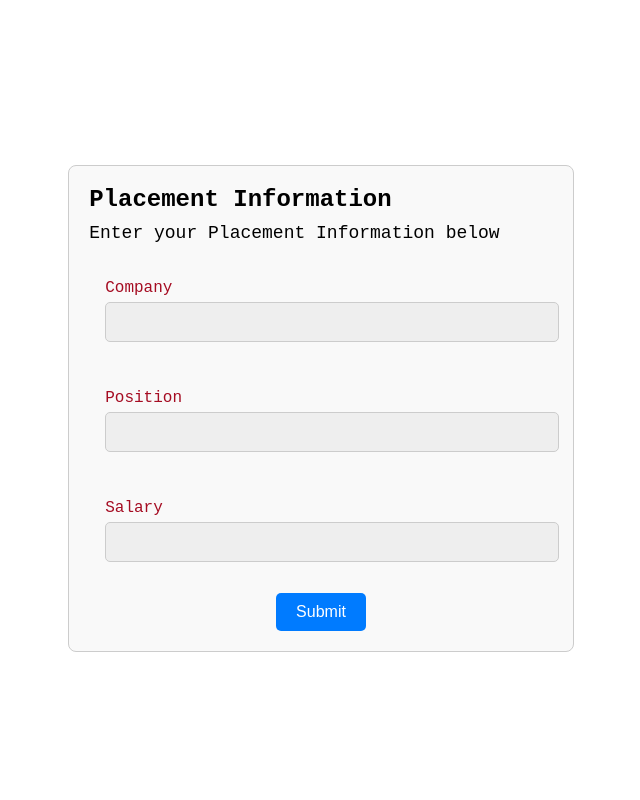
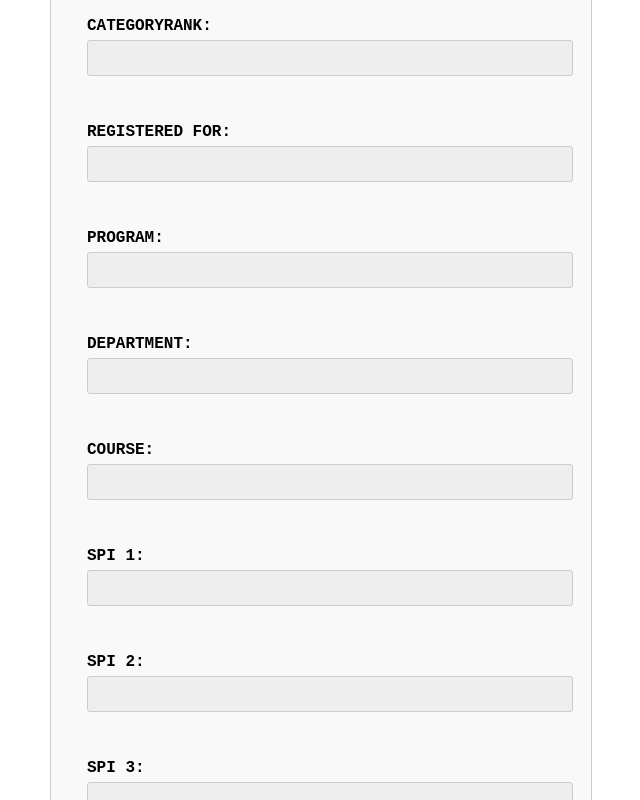
Before and after one commit to KushalHarsora/Placement-Portal, a React (Create React App) app in the folder frontend/placement/: page /placementinfo in a window 1280 px wide. Shown: the top 800 px of the page, without its empty margins (319-959 px from the left). Built offline with nearby package versions, Linux system fonts and the light colour scheme; the HTML template or start-up script is replaced by a standard one; a web font is replaced by a local one.

Commit message:
form update

```diff
--- a/frontend/placement/src/components/PlacementInfo/PlacementInfo.css
+++ b/frontend/placement/src/components/PlacementInfo/PlacementInfo.css
@@ -63,3 +63,68 @@ input[type="text"] {
 .placementInfoButton button:hover {
     background-color: #0056b3;
 }
+
+.placementInfoMain {
+    display: flex;
+    justify-content: center;
+    align-items: center;
+    height: 100vh;
+}
+
+.placementInfoComponent {
+    width: 90%;
+    max-width: 500px;
+    padding: 20px;
+    border: 1px solid #ccc;
+    border-radius: 5px;
+    background-color: #f9f9f9;
+}
+
+.placementInfoHeader {
+    margin-bottom: 20px;
+    text-align: center;
+}
+
+.placementInfoNameMain {
+    font-size: 20px;
+    font-weight: bold;
+}
+
+.placementInfoName {
+    font-size: 16px;
+    color: #666;
+}
+
+.inputSection {
+    margin-bottom: 15px;
+}
+
+.inputSection label {
+    display: block;
+    margin-bottom: 5px;
+    font-weight: bold;
+}
+
+.inputSection input[type="text"] {
+    width: 100%;
+    padding: 8px;
+    border: 1px solid #ccc;
+    border-radius: 3px;
+}
+
+.placementInfoButton {
+    text-align: center;
+}
+
+.placementInfoButton button {
+    padding: 10px 20px;
+    background-color: #007bff;
+    color: #fff;
+    border: none;
+    border-radius: 3px;
+    cursor: pointer;
+}
+
+.placementInfoButton button:hover {
+    background-color: #0056b3;
+}
--- a/frontend/placement/src/components/PlacementInfo/PlacementInfo.jsx
+++ b/frontend/placement/src/components/PlacementInfo/PlacementInfo.jsx
@@ -1,56 +1,84 @@
-import React from 'react';
+import React, { useState } from 'react';
 import { useNavigate } from 'react-router-dom';
-import Swal from 'sweetalert2';
 import './PlacementInfo.css';
 
 const PlacementInfo = () => {
   const navigate = useNavigate();
+  const [formData, setFormData] = useState({
+    name: '',
+    roll: '',
+    personal_email_id: '',
+    institute_email_id: '',
+    mobile_number_1: '',
+    mobile_number_2: '',
+    gender: '',
+    category: '',
+    address: '',
+    date_of_birth: '',
+    rank: '',
+    categoryRank: '',
+    registered_for: '',
+    program: '',
+    pwd: false,
+    department: '',
+    course: '',
+    spi_1: '',
+    spi_2: '',
+    spi_3: '',
+    spi_4: '',
+    spi_5: '',
+    spi_6: '',
+    spi_7: '',
+    spi_8: '',
+    cpi: '',
+    X_marks: '',
+    XII_marks: '',
+    bachelor_marks: '',
+    master_marks: '',
+    admission_year: '',
+  });
 
   const handleSubmit = () => {
-    // Assuming placement info submission
+    // Handle form submission
     // Redirect to home page after submission
     navigate('/');
   };
 
+  const handleChange = (e) => {
+    const { name, value } = e.target;
+    setFormData({ ...formData, [name]: value });
+  };
+
   return (
-    <>
-      <div className='placementInfoMain'>
-        <div className='placementInfoComponentMain'>
-          <div className='placementInfoComponent'>
-            <div className='placementInfoNameMain'>
-              Placement Information
+    <div className='placementInfoMain'>
+      <div className='placementInfoComponent'>
+        <div className='placementInfoHeader'>
+          <div className='placementInfoNameMain'>Placement Information</div>
+          <div className='placementInfoName'>Enter your Placement Information below</div>
+        </div>
+        {Object.entries(formData).map(([key, value]) => {
+          // Skip fields without labels
+          if (key === 'pwd') return null;
+          return (
+            <div className='inputSection' key={key}>
+              <label htmlFor={key}>{key.replace(/_/g, ' ').toUpperCase()}:</label>
+              <input
+                type='text'
+                id={key}
+                name={key}
+                value={value}
+                onChange={handleChange}
+                required
+              />
             </div>
-            <div className='placementInfoName'>
-              Enter your Placement Information below
-            </div>
-            <div className='inputSection'>
-              <span>
-                Company
-              </span>
-              <input type="text" required/>
-            </div>
-            <div className='inputSection'>
-              <span>
-                Position
-              </span>
-              <input type="text" required/>
-            </div>
-            <div className='inputSection'>
-              <span>
-                Salary
-              </span>
-              <input type="text" required/>
-            </div>
-            <div className='placementInfoButton'>
-              <button onClick={() => navigate('/home')}>
-                Submit
-              </button>
-            </div>
-          </div>
+          );
+        })}
+        <div className='placementInfoButton'>
+          <button onClick={handleSubmit}>Submit</button>
         </div>
       </div>
-    </>
-  )
-}
+    </div>
+  );
+};
 
 export default PlacementInfo;
```
